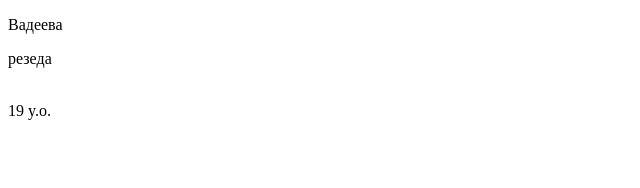
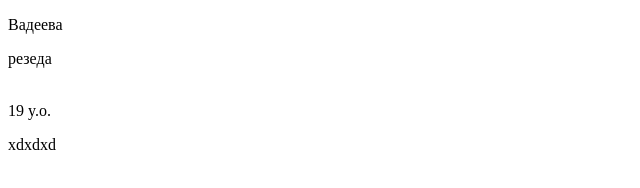
Before and after one commit to anacondacode/lesson_team, a plain HTML site: page index.html in a window 1280 px wide. Shown: the full height of the page, 0-640 px from the left. Drawn offline with Linux system fonts and the light colour scheme.

Commit message:
create index.html

```diff
--- a/index.html
+++ b/index.html
@@ -12,6 +12,8 @@
  <p>Вадеева</p>
  <p>резеда</p><br>19 y.o.
 
+<p>xdxdxd</p>
+
 
 </body>
 </html>
```
